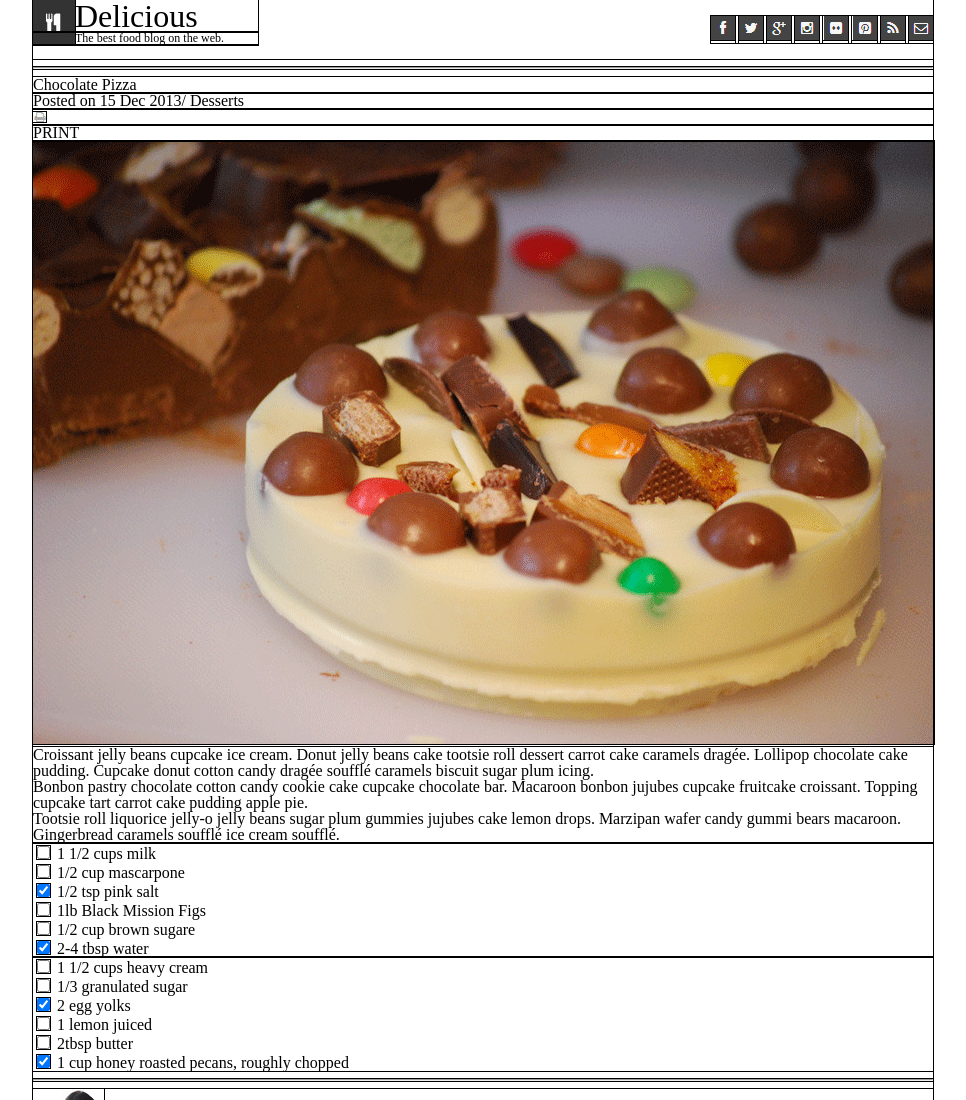
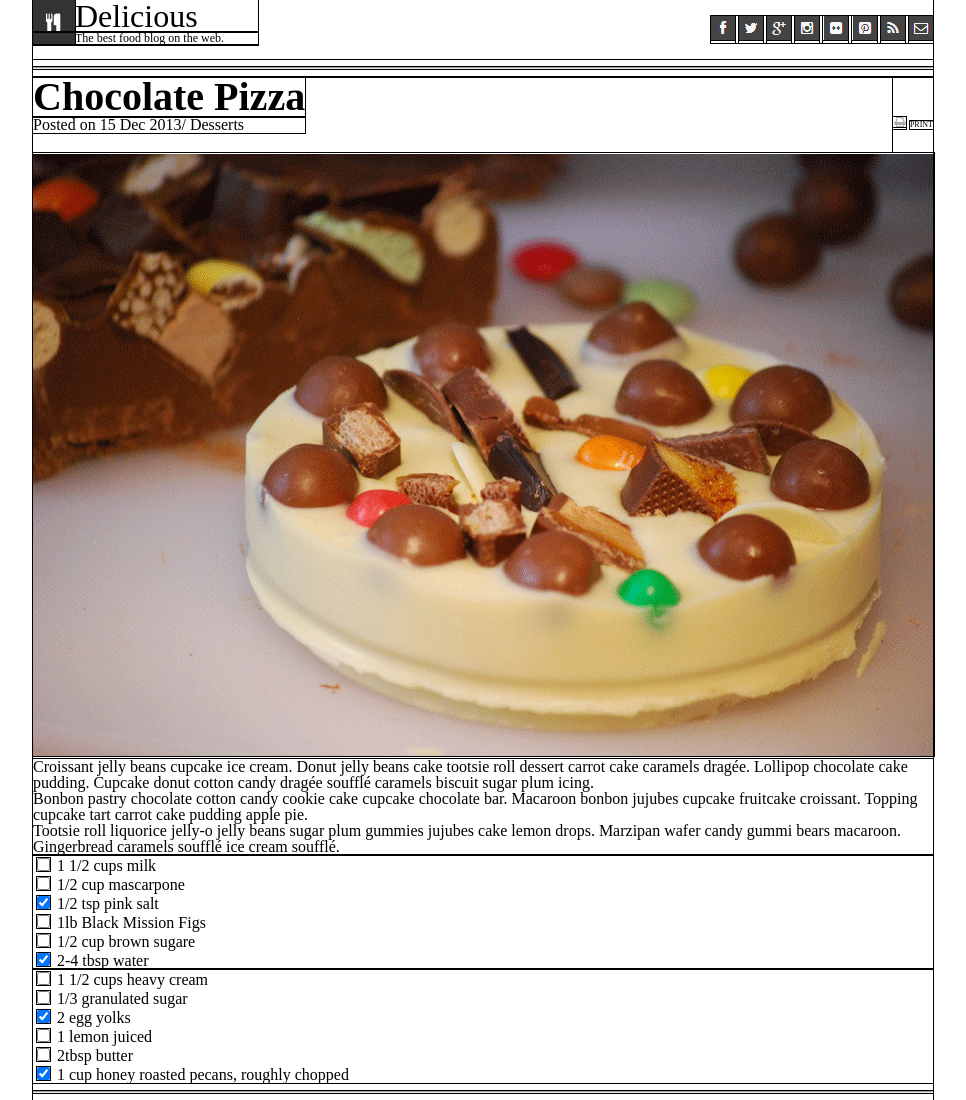
Before and after one commit to littl3birdy/chocolate-pizza, a plain HTML site: page index.html in a window 1280 px wide. Shown: the top 1100 px of the page, without its empty margins (157-1123 px from the left). Drawn offline with Linux system fonts and the light colour scheme; files whose address does not match are found by name.

Commit message:
Top section good enough for now

```diff
--- a/css/styles.css
+++ b/css/styles.css
@@ -37,5 +37,22 @@ header ul li{
   display:inline-block;
 }
 /* Main */
+h1{
+  font-weight: bolder;
+  font-size: 2.5em;
+}
+#mainheader div{
+  float: left;
+}
+#mainheader ul{
+   display:inline-block;
+   float:right;
+}
+#mainheader ul li{
+  font-size: .5em;
+  display:inline-block;
+  margin-bottom: 3em;
+  margin-top:5em;
+}
 
 /* footer */
--- a/index.html
+++ b/index.html
@@ -27,12 +27,15 @@
   </header>
   <hr />
   <main>
-    <section id="main header">
-      <h1>Chocolate Pizza</h1>
-      <p>Posted on 15 Dec 2013/ Desserts</p>
+    <section id="mainheader">
+      <div>
+        <h1>Chocolate Pizza</h1>
+        <p>Posted on 15 Dec 2013/ Desserts</p>
+      </div>
       <ul>
         <li><img src="img/print-icon.png" alt="Printer Icon" /></li>
         <li>PRINT</li>
+      </ul>
     </section>
     <img src="img/choco-pizza.png" alt="Chocolate Pizza">
     <article>
```
